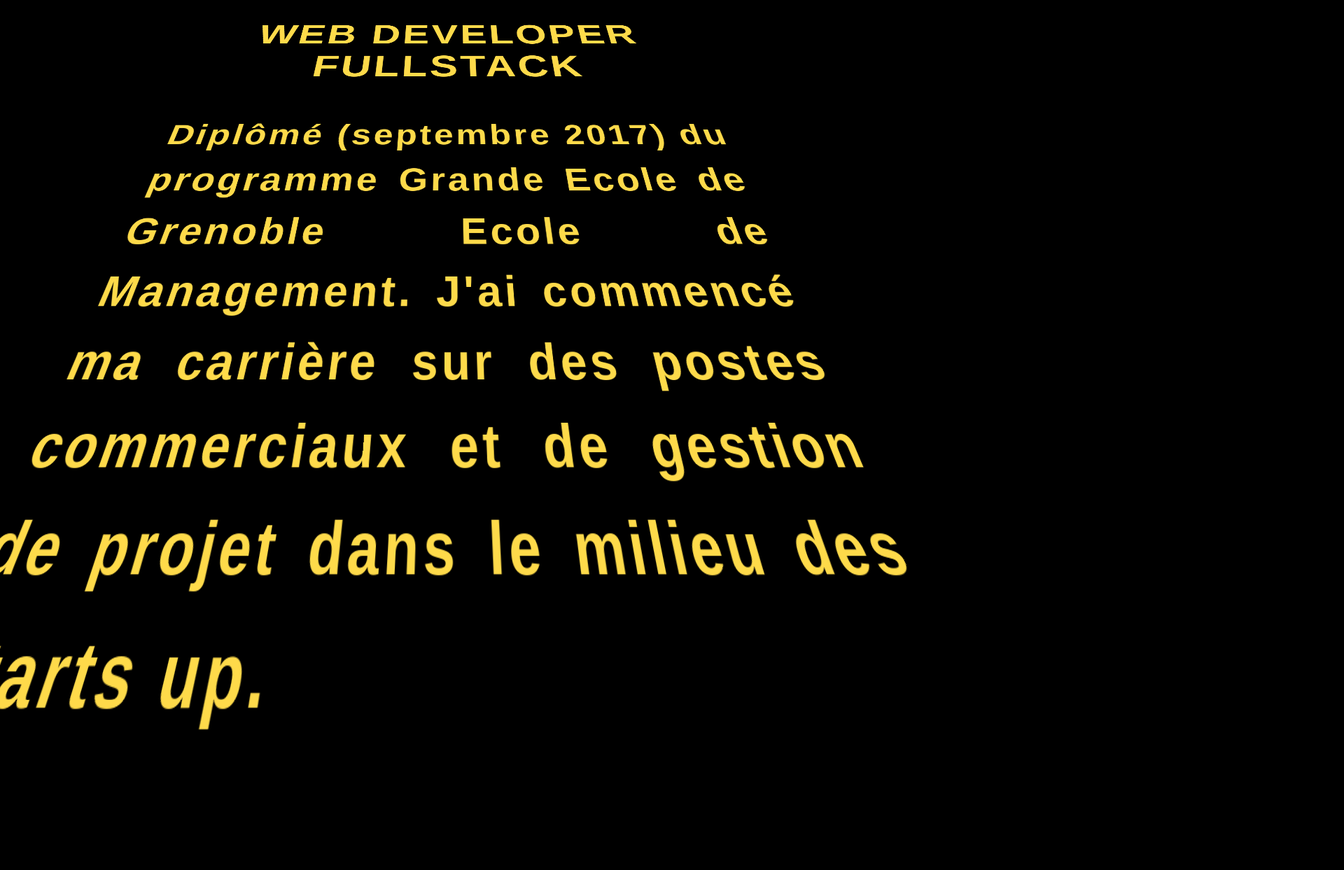
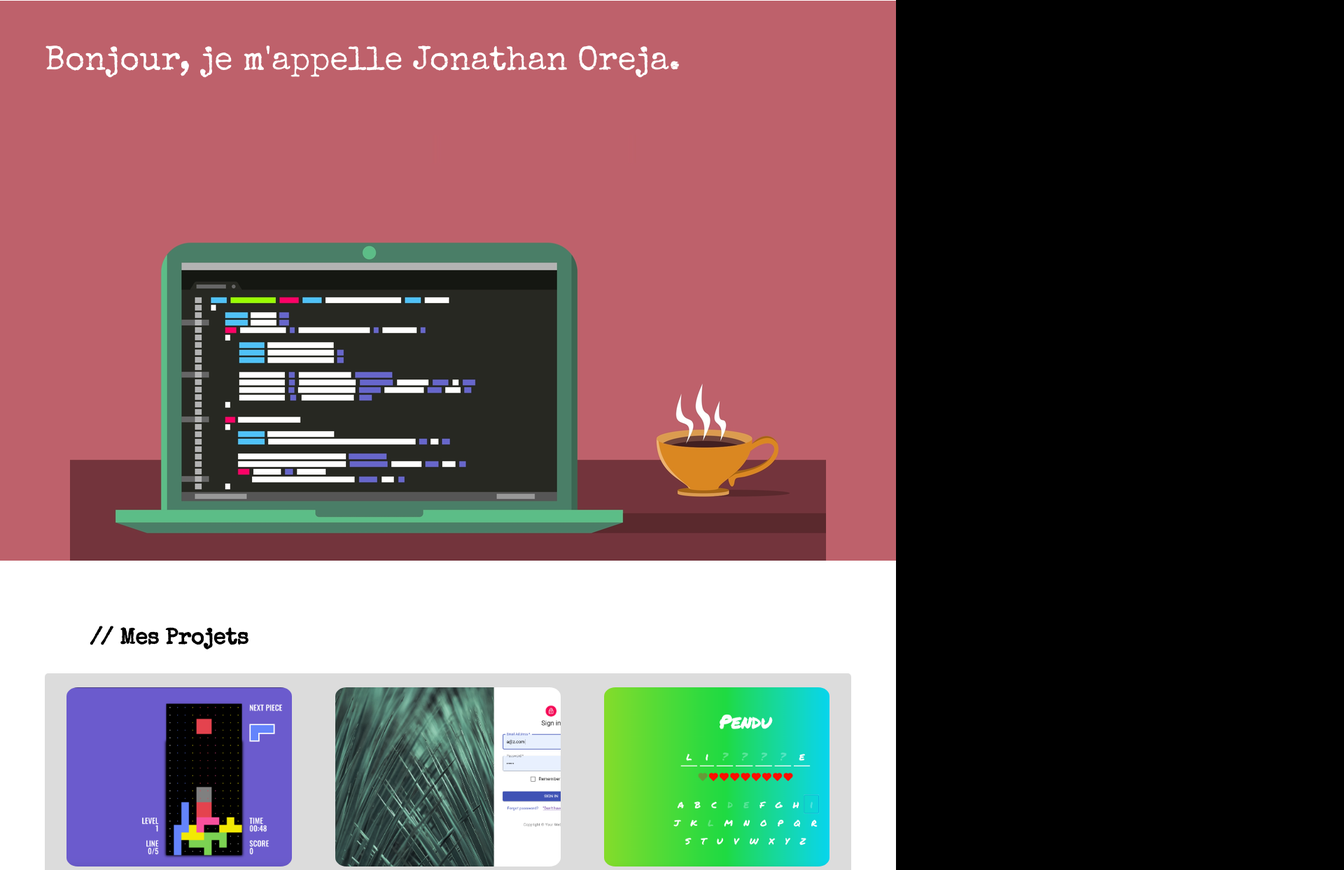
Before and after one commit to Jarchiii/porfolio, a React (Create React App) app: page / in a window 1280 px wide. Shown: the part 75-1318 px from the top of the page at 70% size, 1920 px wide, since content can reach past the window. Before the commit the page ends 821 px from the top, so only its background shows below. Built offline with nearby package versions, Linux system fonts and the light colour scheme.

Commit message:
more style

```diff
--- a/src/About.jsx
+++ b/src/About.jsx
@@ -8,7 +8,7 @@ function About() {
 
             <p id="text">
 
-            Diplômé (septembre 2017) du programme Grande Ecole de <span>Grenoble Ecole de Management.</span> J'ai commencé ma carrière sur des postes commerciaux et de gestion de projet dans le milieu des starts up. En janvier 2020, J'ai entamé une <span>reconversion professionnelle pour devenir Web Developer</span>reconversion professionnelle pour devenir Web Developer en suivant le bootcamp d'<span>Ironhack</span>.<br/> <br/>
+            Diplômé (septembre 2017) du programme Grande Ecole de <span>Grenoble Ecole de Management.</span> J'ai commencé ma carrière sur des postes commerciaux et de gestion de projet dans le milieu des starts up. En janvier 2020, J'ai entamé une <span>reconversion professionnelle pour devenir Web Developer</span>en suivant le bootcamp d'<span>Ironhack</span>.<br/> <br/>
             Je suis donc <span>à la recherche d'un poste en tant que Web Developer Fullstack Junior </span>dans une société qui pourra continuer à me faire progresser sur ce domaine.
             </p>
             <Contact/>
--- a/src/App.css
+++ b/src/App.css
@@ -32,6 +32,7 @@ header{
 #titleproject{
   color:black;
   text-align: left;
+  font-size: 2em;
   width: 80%;
 }
 
@@ -196,7 +197,6 @@ header{
   height :100vh;
   width: 100%;
   height: 25%;
-  padding: 3%;
 
 }
 
@@ -213,6 +213,8 @@ header{
   height: 50%;
   width: 50%;
   padding: 20px;
+  margin-top: 20px;
+  margin-bottom: 20px;
   font-family: Barlow;
 
 }
@@ -238,17 +240,21 @@ span{
 }
 
 #wrapper_techno{
+  border-radius: 5px;
+  height: 45vh;
 
-  width: 10%;
+  width: 35%;
   padding:2%;
   background-color: white;
   display: flex;
   flex-direction: column;
   flex-wrap: wrap;
+  margin: 20px;
 }
 
 .techno{
   margin: 5%;
+  width: 20%
 }
 
 #node{
--- a/src/App.jsx
+++ b/src/App.jsx
@@ -9,7 +9,7 @@ import OpeningCrawl from './OpeningCrawl';
 class App extends Component {
 
 state = {
-  componentToLoaded : OpeningCrawl,
+  componentToLoaded : Main,
   action:{ launchMain : () => this.launchMain()}
 
 }
--- a/src/Main.jsx
+++ b/src/Main.jsx
@@ -16,7 +16,7 @@ function Main() {
             </header>
 
         <section id="section0">
-            <div id="hello">
+            <div className="animate__animated animate__bounceInRight" id="hello">
                 Bonjour, je m'appelle Jonathan Oreja.
             </div>
         </section>
@@ -28,6 +28,7 @@ function Main() {
             <Projets/>
        </section>
       <section id="section2" >
+
             <Techno />
             <About/>
       </section>
--- a/src/Projets.jsx
+++ b/src/Projets.jsx
@@ -3,31 +3,31 @@ import React from 'react'
 function Projets() {
     return (
         <div className="animate__animated animate__bounceInRight" id="wrapper_projets">
-            <div id="tetris" className="projet">
+            <div className="animate__animated animate__bounceIn" id="tetris" className="projet">
                 <h2>Tetris</h2>
             </div>
-            <div id="client" className="projet">
+            <div className="animate__animated animate__bounceIn" id="client" className="projet">
                 <h2>
                     Clients List
                 </h2>
             </div>
-            <div id="pendu" className="projet">
+            <div className="animate__animated animate__bounceIn" id="pendu" className="projet">
                 <h2>
                     Le Jeu du Pendu
                 </h2>
             </div>
-            <div id="vintage" className="projet">
+            <div className="animate__animated animate__bounceIn" id="vintage" className="projet">
                 <h2>
                 My Vintage Trips
                 </h2>
             </div>
-            <div id="ollie" className="projet">
+            <div className="animate__animated animate__bounceIn" id="ollie" className="projet">
                 <h2>Ollie</h2>
             </div>
-            <div id="cliché" className="projet">
+            <div className="animate__animated animate__bounceIn" id="cliché" className="projet">
                 <h2>Cliché</h2>
             </div>
-            <div id="mordor" className="projet">
+            <div className="animate__animated animate__bounceIn" id="mordor" className="projet">
                 <h2>Journey to Mordor</h2>
             </div>
 
--- a/src/Techno.jsx
+++ b/src/Techno.jsx
@@ -3,14 +3,12 @@ import React from 'react'
 function Techno() {
     return (
         <div id="wrapper_techno">
-            <h3>//Technos</h3>
             <div id="node" className="techno"></div>
             <div id="react" className="techno"></div>
             <div id="javascript" className="techno"></div>
             <div id="html" className="techno"></div>
             <div id="css" className="techno"></div>
             <div id="mongo" className="techno"></div>
-            <div id="express" className="techno"></div>
         </div>
     )
 }
```
